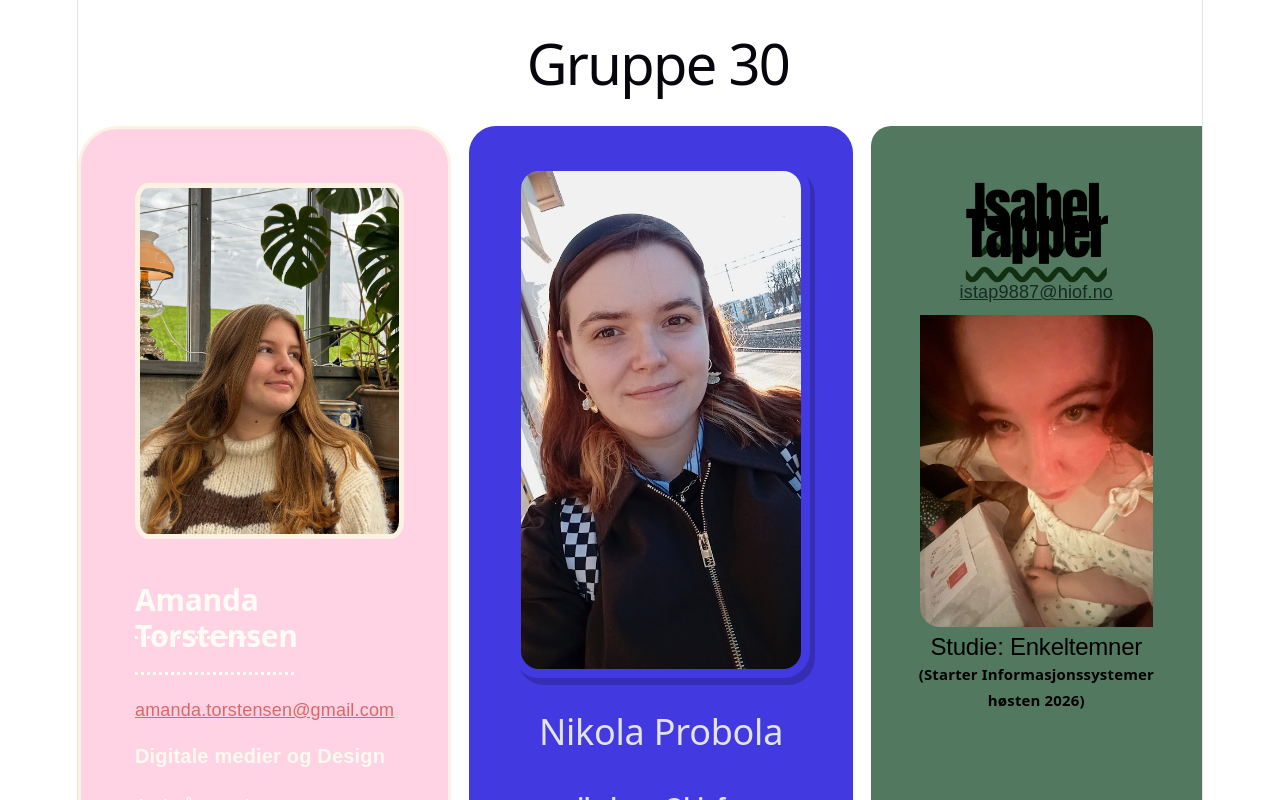
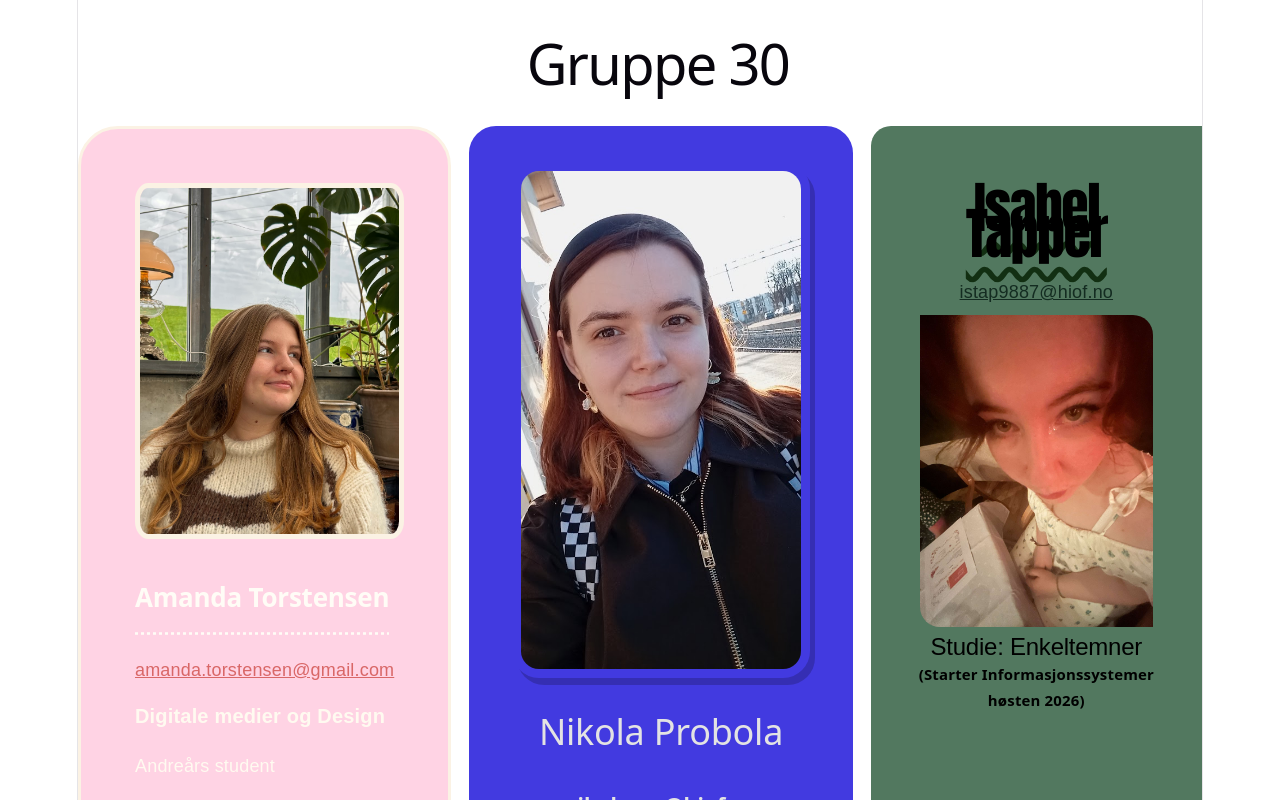
Before and after one commit to Nikola714/Arbeidskrav4_UIN26, a React app in the folder frontend/: page / in a window 1280 px wide. Shown: the top 800 px of the page. Built offline with nearby package versions, Linux system fonts and the light colour scheme; no server answers; the HTML template or start-up script is replaced by a standard one.

Commit message:
css fiks

```diff
--- a/frontend/src/css/amandaStil.css
+++ b/frontend/src/css/amandaStil.css
@@ -32,7 +32,7 @@
 
     h2 {
         color: rgb(255, 252, 246);
-        font-size: 30px;
+        font-size: 26px;
         font-weight: 900;
 
         padding-top: 2rem;
```
